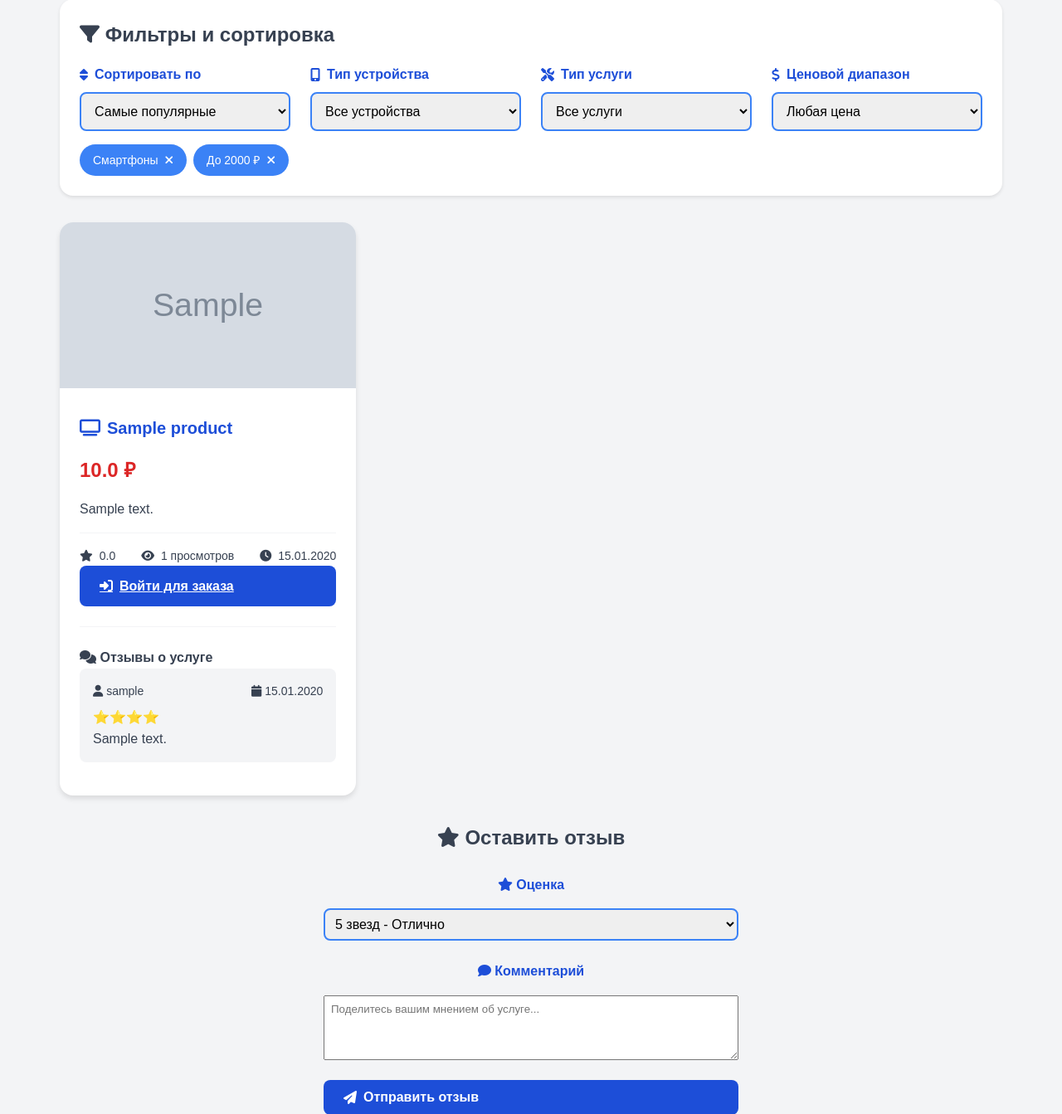
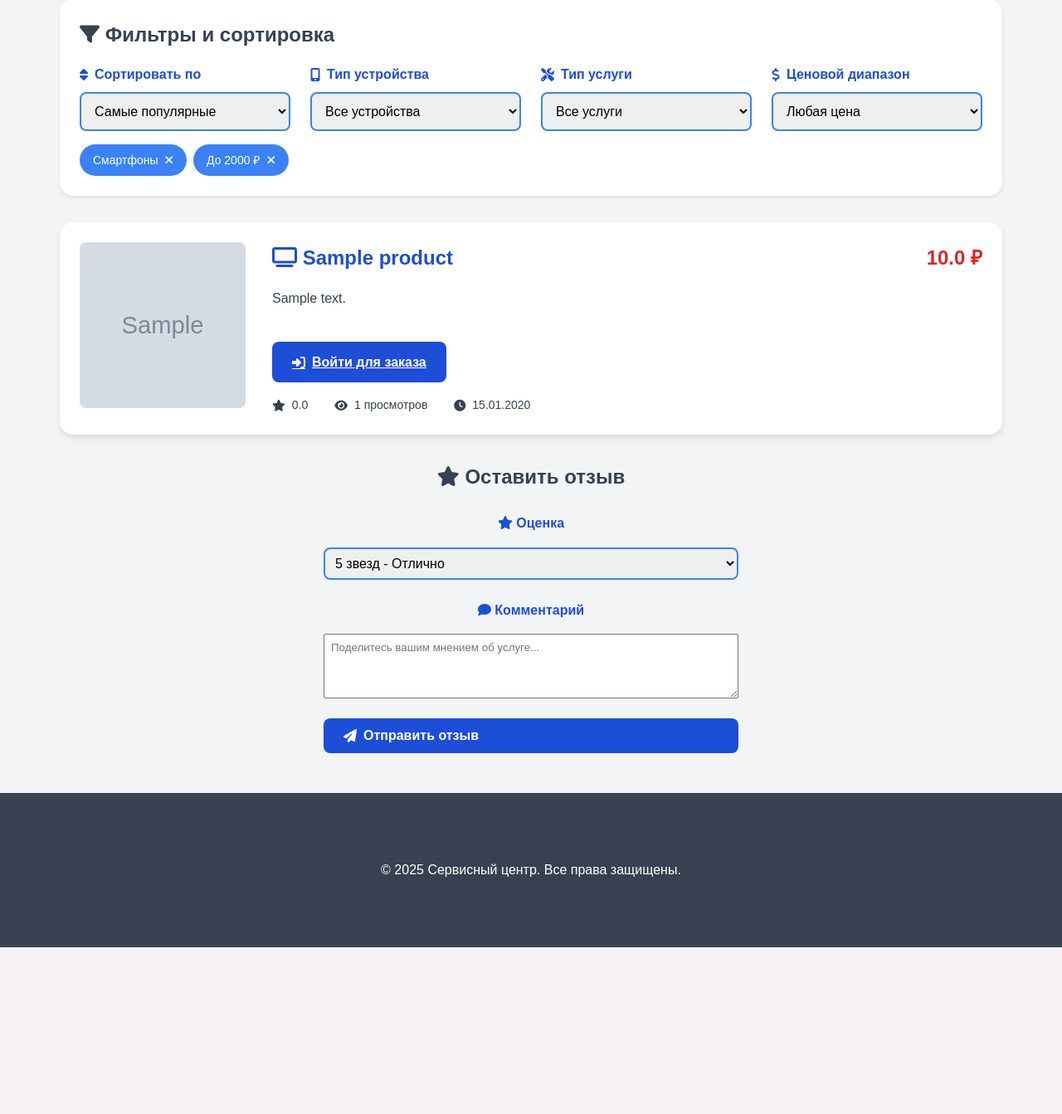
Before and after one commit to Drag817/service_center, a Flask app: page /catalog in a window 1280 px wide. Shown: the part 222-1565 px from the top of the page at 83% size. After the commit the page ends 1364 px from the top, so only its background shows below. Run offline with Flask 3, Linux system fonts and the light colour scheme; tables that the repository leaves empty hold one stand-in row (values such as "Sample post"); grey boxes marked "Sample" are stand-in pictures.

Commit message:
catalog css improve

```diff
--- a/templates/catalog.html
+++ b/templates/catalog.html
@@ -129,92 +129,104 @@
             box-shadow: 0 0 0 2px rgba(29, 78, 216, 0.2);
         }
 
-        /* Сетка услуг */
-        .catalog-grid {
-            display: grid;
-            grid-template-columns: repeat(auto-fill, minmax(300px, 1fr));
-            gap: 2rem;
+        /* Список услуг */
+        .services-list {
+            display: flex;
+            flex-direction: column;
+            gap: 1.5rem;
             margin-top: 2rem;
         }
 
-        .service-card {
+        .service-item {
+            display: flex;
+            gap: 2rem;
             background: var(--white);
             border-radius: 1rem;
             overflow: hidden;
             box-shadow: 0 4px 6px rgba(0,0,0,0.1);
             transition: var(--transition);
             position: relative;
+            padding: 1.5rem;
         }
 
-        .service-card:hover {
-            transform: translateY(-5px);
+        .service-item:hover {
+            transform: translateY(-2px);
             box-shadow: 0 8px 12px rgba(0,0,0,0.15);
         }
 
         .service-image {
+            flex: 0 0 200px;
+            position: relative;
+        }
+
+        .service-image img {
             width: 100%;
             height: 200px;
             object-fit: cover;
+            border-radius: 0.5rem;
         }
 
         .service-badge {
             position: absolute;
-            top: 1rem;
-            right: 1rem;
+            top: 0.5rem;
+            left: 0.5rem;
             background: var(--primary-red);
             color: var(--white);
-            padding: 0.5rem 1rem;
-            border-radius: 2rem;
+            padding: 0.25rem 0.75rem;
+            border-radius: 1rem;
+            font-size: 0.75rem;
             font-weight: 600;
-            font-size: 0.875rem;
         }
 
-        .service-info {
-            padding: 1.5rem;
+        .service-content {
+            flex: 1;
+            display: flex;
+            flex-direction: column;
+        }
+
+        .service-header {
+            display: flex;
+            justify-content: space-between;
+            align-items: flex-start;
+            margin-bottom: 1rem;
         }
 
         .service-title {
-            font-size: 1.25rem;
+            font-size: 1.5rem;
             color: var(--primary-blue);
-            margin-bottom: 0.5rem;
-            display: flex;
-            align-items: center;
-            gap: 0.5rem;
+            margin: 0;
         }
 
         .service-price {
             font-size: 1.5rem;
             font-weight: 700;
             color: var(--primary-red);
-            margin: 1rem 0;
+            white-space: nowrap;
         }
 
         .service-description {
             color: var(--gray-dark);
+            margin-bottom: 1.5rem;
+            flex: 1;
+        }
+
+        .service-actions {
+            display: flex;
+            gap: 1rem;
             margin-bottom: 1rem;
-            line-height: 1.5;
         }
 
         .service-meta {
             display: flex;
-            justify-content: space-between;
-            align-items: center;
-            padding-top: 1rem;
-            border-top: 1px solid var(--gray-light);
+            gap: 2rem;
+            color: var(--gray-dark);
             font-size: 0.875rem;
-            color: var(--gray-dark);
         }
 
         .meta-item {
             display: flex;
             align-items: center;
             gap: 0.5rem;
-        }
-
-        .service-actions {
-            display: flex;
-            gap: 1rem;
-            margin-top: 1rem;
         }
 
         .btn {
@@ -312,17 +324,27 @@
         }
 
         @media (max-width: 768px) {
-            .controls-grid {
-                grid-template-columns: 1fr;
+            .service-item {
+                flex-direction: column;
+                gap: 1rem;
+            }
+
+            .service-image {
+                flex: 0 0 auto;
+            }
+
+            .service-header {
+                flex-direction: column;
+                gap: 0.5rem;
             }
 
             .service-actions {
                 flex-direction: column;
             }
 
-            .btn {
-                width: 100%;
-                justify-content: center;
+            .service-meta {
+                flex-wrap: wrap;
+                gap: 1rem;
             }
         }
     </style>
@@ -414,21 +436,44 @@
             </div>
         </div>
 
-        <!-- Сетка услуг -->
-        <div class="catalog-grid">
+        <!-- Список услуг -->
+        <div class="services-list">
             {% for product in products %}
-            <div class="service-card">
+            <div class="service-item">
+                <div class="service-image">
+                    {% if product.image %}
+                    <img src="/{{ product.image }}" alt="{{ product.name }}">
+                    {% endif %}
                     {% if product.popularity > 100 %}
                     <div class="service-badge">Популярное</div>
                     {% endif %}
-                <img src="/{{ product.image }}" alt="{{ product.name }}" class="service-image">
-                <div class="service-info">
+                </div>
+                <div class="service-content">
+                    <div class="service-header">
                         <h3 class="service-title">
                             <i class="fas fa-{{ 'mobile-alt' if 'смартфон' in product.name.lower() else 'laptop' if 'ноутбук' in product.name.lower() else 'desktop' if 'компьютер' in product.name.lower() else 'tablet-alt' if 'планшет' in product.name.lower() else 'tv' }}"></i>
                             {{ product.name }}
                         </h3>
-                    <p class="service-price">{{ product.price }} ₽</p>
+                        <div class="service-price">{{ product.price }} ₽</div>
+                    </div>
                     <p class="service-description">{{ product.description }}</p>
+
+                    <div class="service-actions">
+                        {% if 'user_id' in session %}
+                        <form action="{{ url_for('add_to_cart', product_id=product.id) }}" method="POST" class="cart-form">
+                            <button type="submit" class="btn btn-primary">
+                                <i class="fas fa-shopping-cart"></i> В корзину
+                            </button>
+                        </form>
+                        <button onclick="showReviewForm('{{ product.id }}')" class="btn btn-secondary">
+                            <i class="fas fa-comment"></i> Оставить отзыв
+                        </button>
+                        {% else %}
+                        <a href="{{ url_for('login') }}" class="btn btn-primary">
+                            <i class="fas fa-sign-in-alt"></i> Войти для заказа
+                        </a>
+                        {% endif %}
+                    </div>
 
                     <div class="service-meta">
                         <span class="meta-item">
@@ -444,50 +489,11 @@
                             {{ product.created_at.strftime('%d.%m.%Y') }}
                         </span>
                     </div>
-
-                    {% if 'user_id' in session %}
-                    <div class="service-actions">
-                        <form action="{{ url_for('add_to_cart', product_id=product.id) }}" method="POST" class="cart-form">
-                            <button type="submit" class="btn btn-primary">
-                                <i class="fas fa-shopping-cart"></i> В корзину
-                            </button>
-                        </form>
-                        <button onclick="showReviewForm('{{ product.id }}')" class="btn btn-secondary">
-                            <i class="fas fa-comment"></i> Оставить отзыв
-                        </button>
-                    </div>
-                    {% else %}
-                        <a href="{{ url_for('login') }}" class="btn btn-primary">
-                            <i class="fas fa-sign-in-alt"></i> Войти для заказа
-                        </a>
-                    {% endif %}
-
-                    <div class="reviews-section">
-                        <h4><i class="fas fa-comments"></i> Отзывы о услуге</h4>
-                        <div class="reviews-list">
-                            {% for review in product.reviews %}
-                            <div class="review">
-                                <div class="review-header">
-                                    <span class="username">
-                                        <i class="fas fa-user"></i> {{ review.user.username }}
-                                    </span>
-                                    <span class="date">
-                                        <i class="fas fa-calendar"></i> {{ review.created_at.strftime('%d.%m.%Y') }}
-                                    </span>
-                                </div>
-                                <div class="rating">
-                                    {% for i in range(review.rating) %}⭐{% endfor %}
-                                </div>
-                                <p class="review-text">{{ review.comment }}</p>
-                            </div>
-                            {% endfor %}
-                        </div>
-                    </div>
                 </div>
             </div>
             {% else %}
             <div class="no-results">
-                <i class="fas fa-search" style="font-size: 3rem; color: var(--gray-dark); margin-bottom: 1rem;"></i>
+                <i class="fas fa-search"></i>
                 <h3>Услуги не найдены</h3>
                 <p>Попробуйте изменить параметры фильтрации</p>
             </div>
```
Lines whose indentation alone changed are shown as unchanged.
